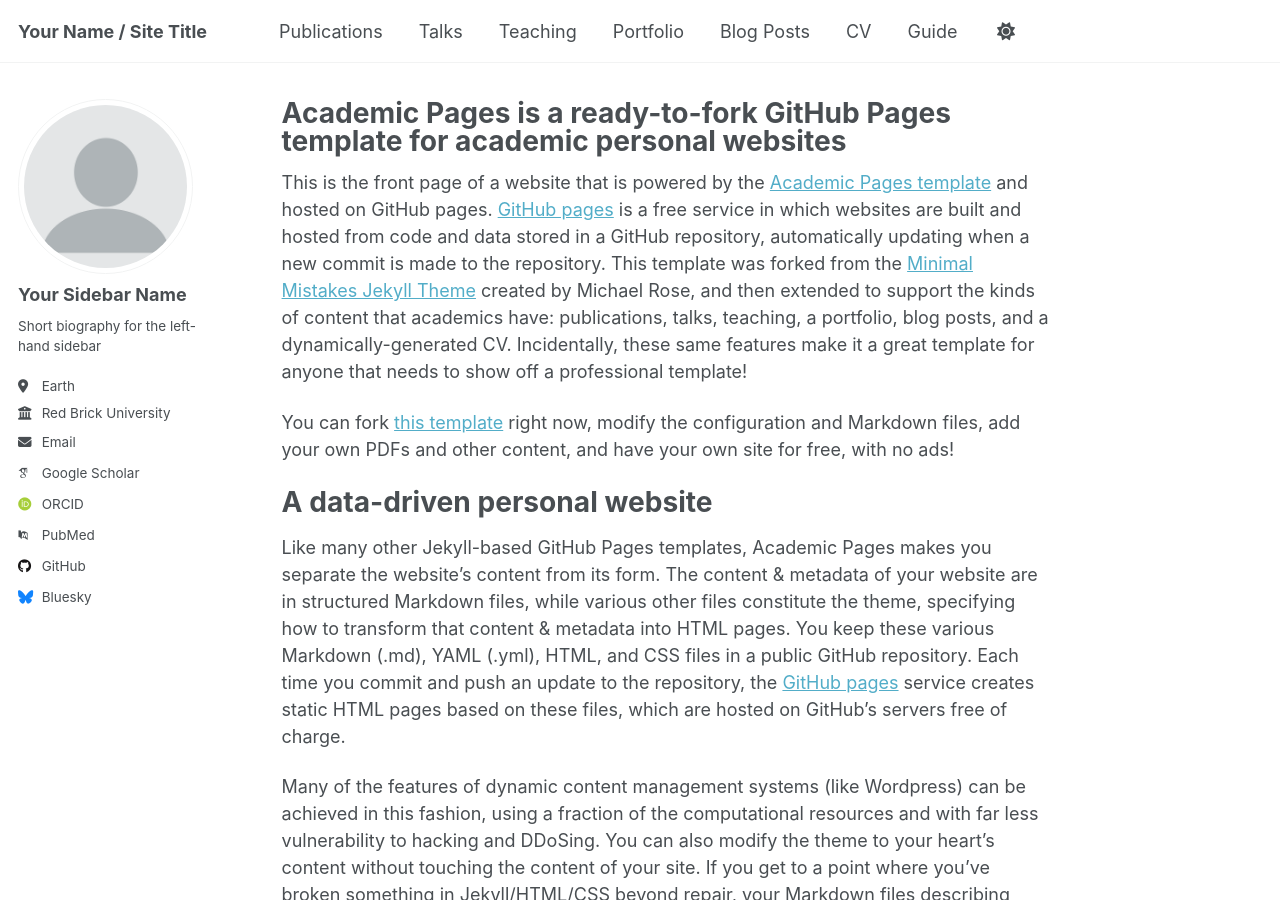
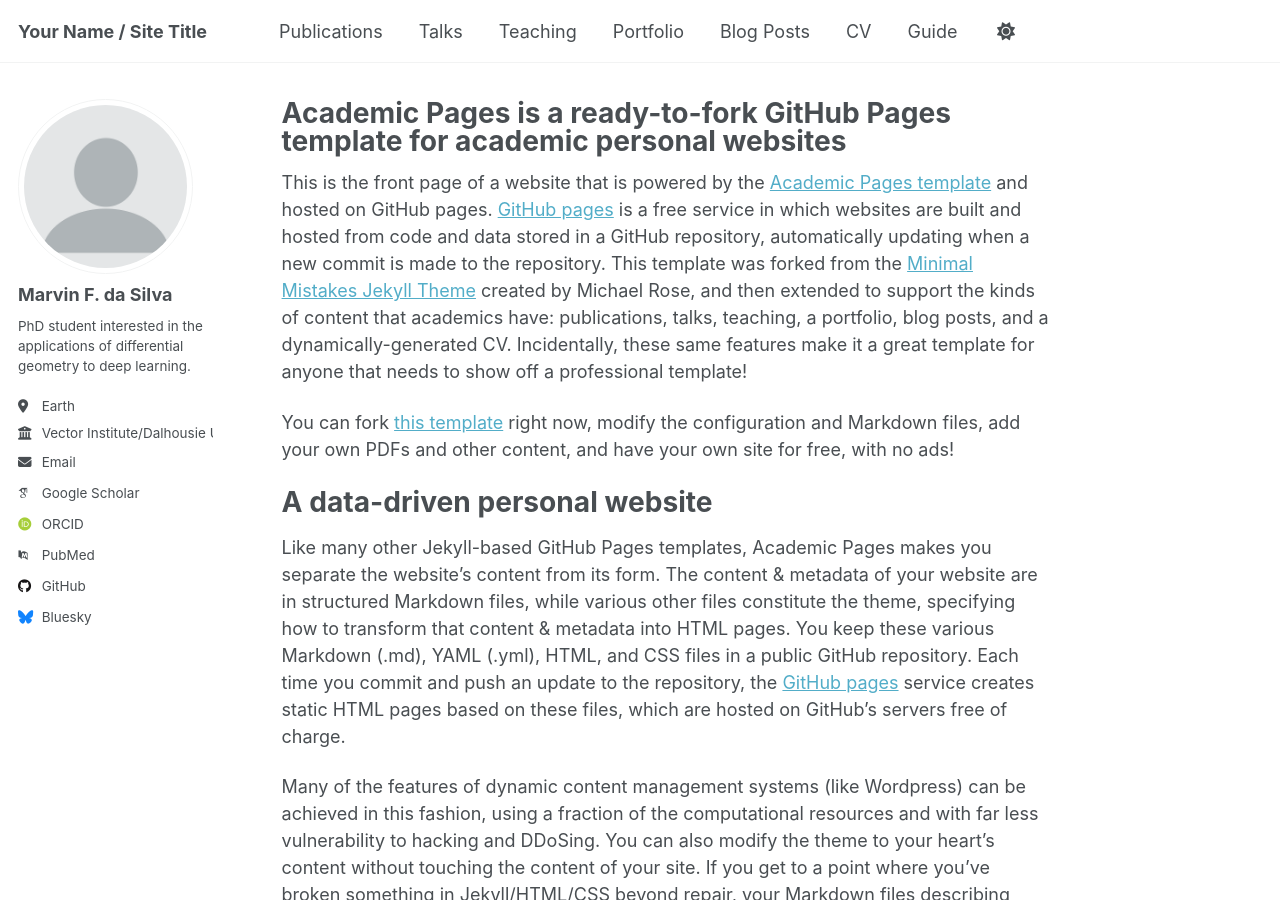
Before and after one commit to mf-silva/mf-silva.github.io, a Jekyll site: the page built from _pages/about.md, in a window 1280 px wide and 900 px high. Built offline with Jekyll 4.4.1, drawn with Linux system fonts in a browser that asks for light colours; some web fonts are replaced; a script that is not in the unit is left out.

Commit message:
Modify author details in _config.yml

```diff
--- a/_config.yml
+++ b/_config.yml
@@ -23,18 +23,18 @@ repository               : "academicpages/academicpages.github.io"
 author:
   # Biographic information
   avatar           : "profile.png"
-  name             : "Your Sidebar Name"
+  name             : "Marvin F. da Silva"
   pronouns         : # example: "she/her"
-  bio              : "Short biography for the left-hand sidebar"
+  bio              : "PhD student interested in the applications of differential geometry to deep learning."
   location         : "Earth"
-  employer         : "Red Brick University"
+  employer         : "Vector Institute/Dalhousie University"
   uri              : # URL
-  email            : "none@example.org"
+  email            : "marvinf.silva@dal.ca"
 
   # Academic websites
   academia         : # URL
   arxiv            : # URL - Update with the correct link to your profile
-  googlescholar    : "https://scholar.google.com/citations?user=PS_CX0AAAAAJ"
+  googlescholar    : "https://scholar.google.com/citations?hl=pt-BR&user=yok9E_EAAAAJ"
   inspire-hep      : # URL
   impactstory      : # URL
   orcid            : "http://orcid.org/yourorcidurl"
```
